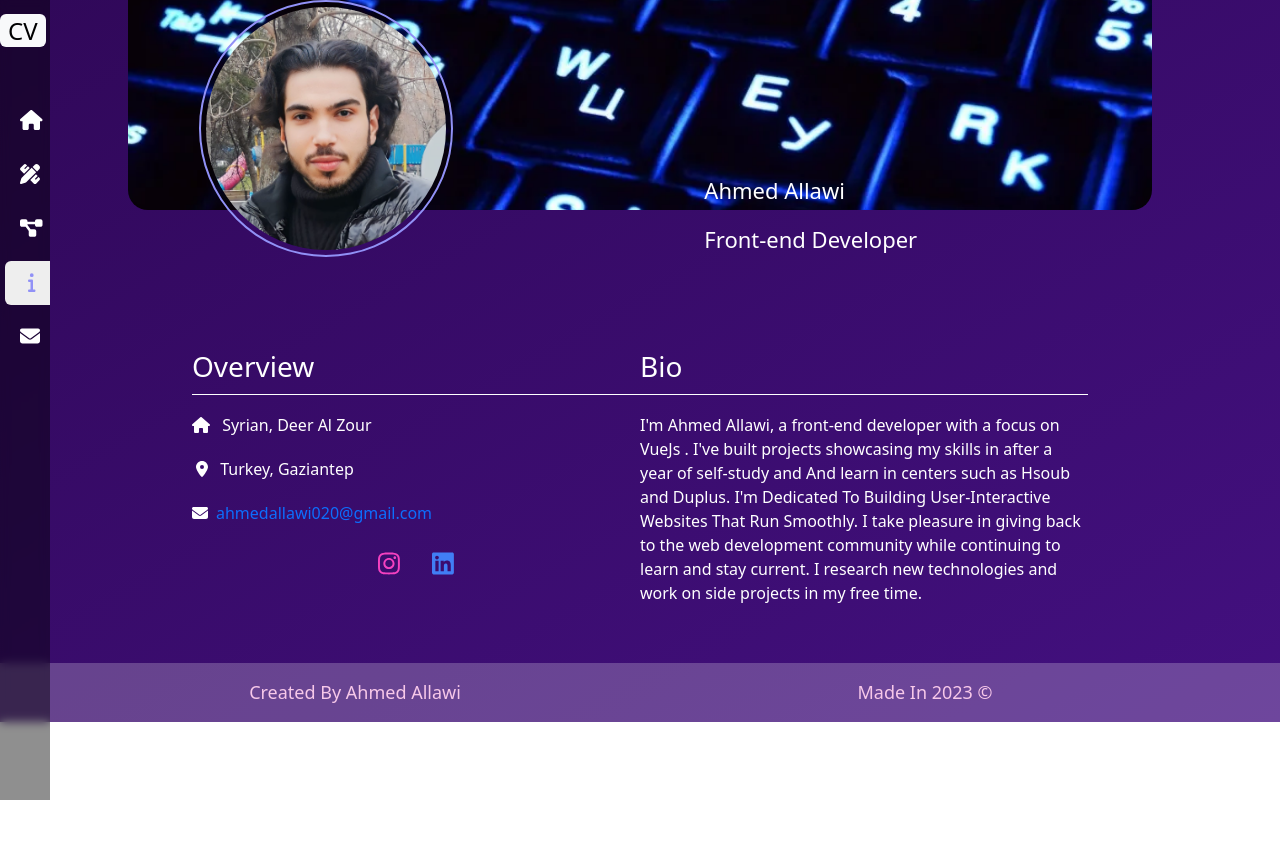
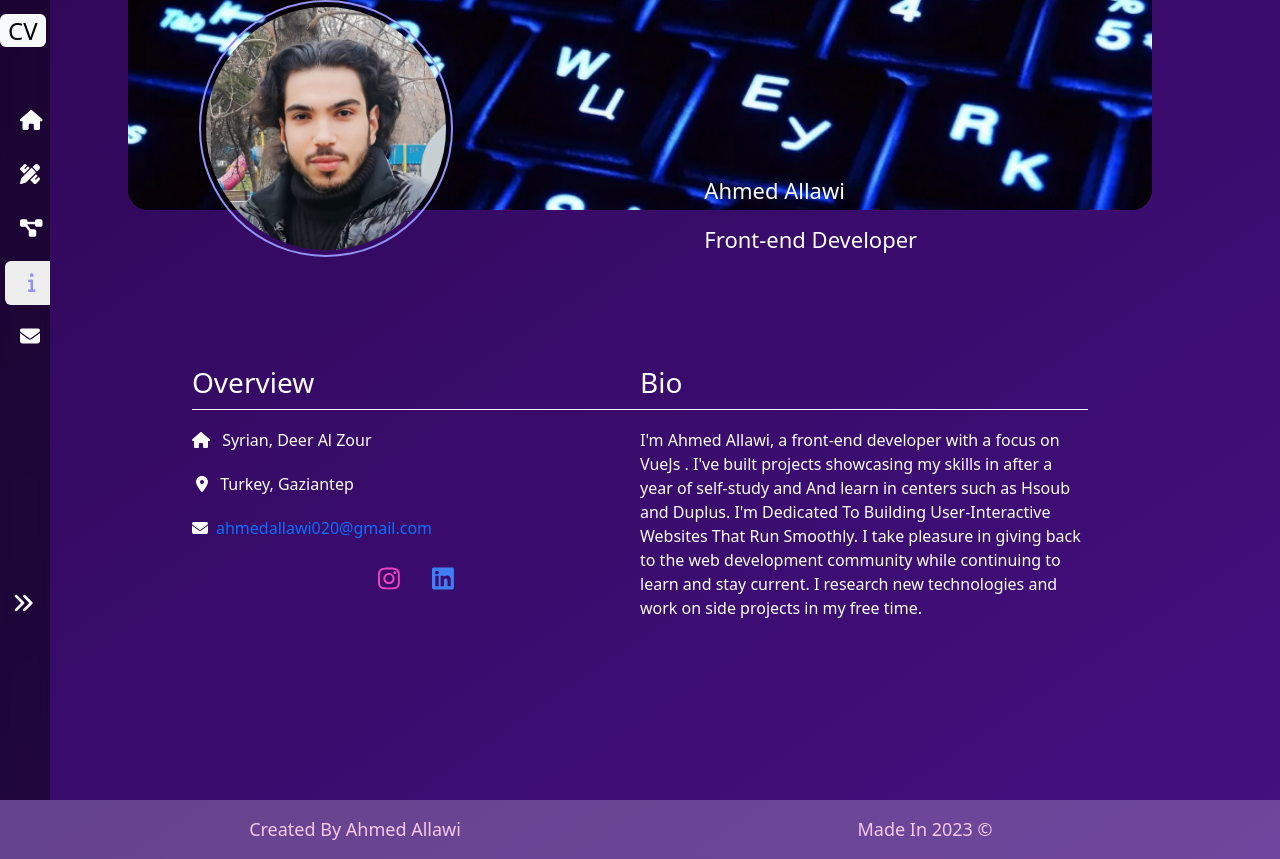
Before and after one commit to AHMED6011/my-own-cv, a Vue app: page /about in a window 1280 px wide. Before the commit the page ends 800 px from the top, so only its background shows below. Built offline with nearby package versions, Linux system fonts and the light colour scheme.

Commit message:
some modified has been added

```diff
--- a/index.html
+++ b/index.html
@@ -4,7 +4,7 @@
     <meta charset="UTF-8" />
     <link rel="icon" href="./src//assets//images/CVicon.png" />
     <meta name="viewport" content="width=device-width, initial-scale=1.0" />
-    <title>Ahmed_A_A_A</title>
+    <title>A_A_A</title>
   </head>
   <body>
     <div id="app"></div>
--- a/src/components/global/JsonData.vue
+++ b/src/components/global/JsonData.vue
@@ -46,6 +46,7 @@ export default {
 
 <style lang="scss" scoped>
 $pink-col: #f7c8e9;
+//$purple-col: #9191f6;
 $purple-col: #9191f6;
 $pink-light: #eeeeee85;
 $grey-light: #eee;
--- a/src/components/global/SideBar.vue
+++ b/src/components/global/SideBar.vue
@@ -3,11 +3,11 @@
     <header class="custom-header" :class="{ 'sidebar-open': !opened }">
       <nav class="navbar custom-navbar navbar-expand-xxl">
         <div>
-          <p class="navbar-brand fs-4" href="#">
+          <p class="navbar-brand fs-4">
             <span class="px-2 fw-medium me-3 bg-light rounded">CV</span>
-            <span class="fw-bold text-light">Ahmed A A A</span>
+            <span @click="toTop" class="fw-bold text-light">Ahmed A A A</span>
           </p>
-          <div class="pt-4 custom-collapse navbar-collapse">
+          <div class="pt-4 custom-collapse">
             <ul class="navbar-nav me-auto mb-2 mb-lg-0">
               <li @click="closed" class="nav-item">
                 <RouterLink class="nav-link" to="/">
@@ -49,7 +49,7 @@
       @click="toggleSidebar"
       class="btn border-0 custom-togller-btn"
     >
-      <font-awesome-icon :class="{ trans: opened }" icon="fa-double fa-angle-double-left" />
+      <font-awesome-icon :class="{ trans: opened }" icon="fas-double fa-angle-double-left" />
     </button>
     <div class="overly" :class="{ visible: !opened }" @click="toggleSidebar"></div>
   </main>
@@ -69,12 +69,12 @@ export default {
   methods: {
     toggleSidebar() {
       this.opened = !this.opened
-
       document.body.style.overflow = !this.opened ? 'hidden' : 'auto'
     },
     closed() {
       this.opened = true
       document.body.style.overflow = 'auto'
+      window.scrollTo(0, 0)
     }
   }
 }
@@ -90,7 +90,6 @@ export default {
   transition: 0.5s;
   opacity: 0;
   visibility: hidden;
-  // overflow: ;
 }
 .visible {
   opacity: 1;
--- a/src/main.js
+++ b/src/main.js
@@ -31,7 +31,8 @@ import {
   faTelegram,
   faTwitter,
   faVuejs,
-  faWhatsapp
+  faWhatsapp,
+  faDiaspora
 } from '@fortawesome/free-brands-svg-icons'
 
 import { FontAwesomeIcon } from '@fortawesome/vue-fontawesome'
@@ -77,7 +78,8 @@ library.add(
   faWhatsapp,
   faTelegram,
   faVuejs,
-  faNodeJs
+  faNodeJs,
+  faDiaspora
 )
 
 const app = createApp(App)
--- a/src/router/index.js
+++ b/src/router/index.js
@@ -9,7 +9,7 @@ const router = createRouter({
       name: 'home',
       component: HomeView,
       meta: {
-        title: 'Ahmed_A_A_A'
+        title: 'A_A_A'
       }
     },
     {
--- a/src/views/AboutView.vue
+++ b/src/views/AboutView.vue
@@ -80,9 +80,12 @@ $pink-col: #f7c8e9;
 $purple-col: #9191f6;
 $pink-light: #eeeeee85;
 $grey-light: #eee;
+.content {
+  height: 100vh;
+  display: flex;
+  flex-direction: column;
+  justify-content: space-around;
   .about {
-  height: 350px;
-  position: relative;
     & .custom-bg-img {
       width: 80%;
       padding: 100px 0 200px;
@@ -114,6 +117,7 @@ $grey-light: #eee;
         justify-content: end;
         align-items: start;
         flex-direction: column;
+      }
     }
   }
 }
--- a/src/views/HomeView.vue
+++ b/src/views/HomeView.vue
@@ -7,7 +7,6 @@
           class="col-md-6 overlfow-hidden col-lg-4 d-flex flex-column justify-content-center align-items-start"
         >
           <div
-            v-motion-enter-right
             data-aos="fade-right"
             data-aos-duration="1000"
             class="text-content text-center text-sm-start ms-sm-5 fs-3 pb-3"
```
Also changed, not shown: 1 other file (tests, documents, lock files or other folders). Lines whose indentation alone changed are shown as unchanged.
